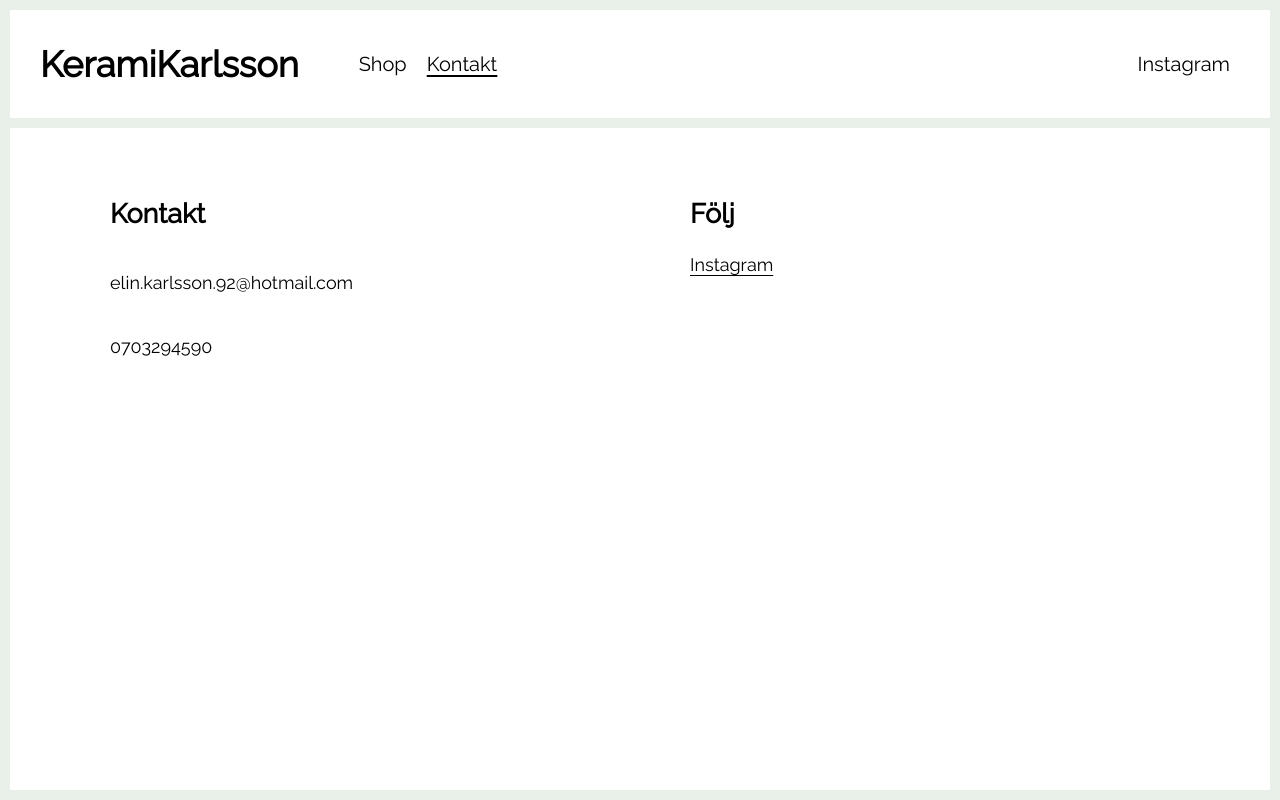
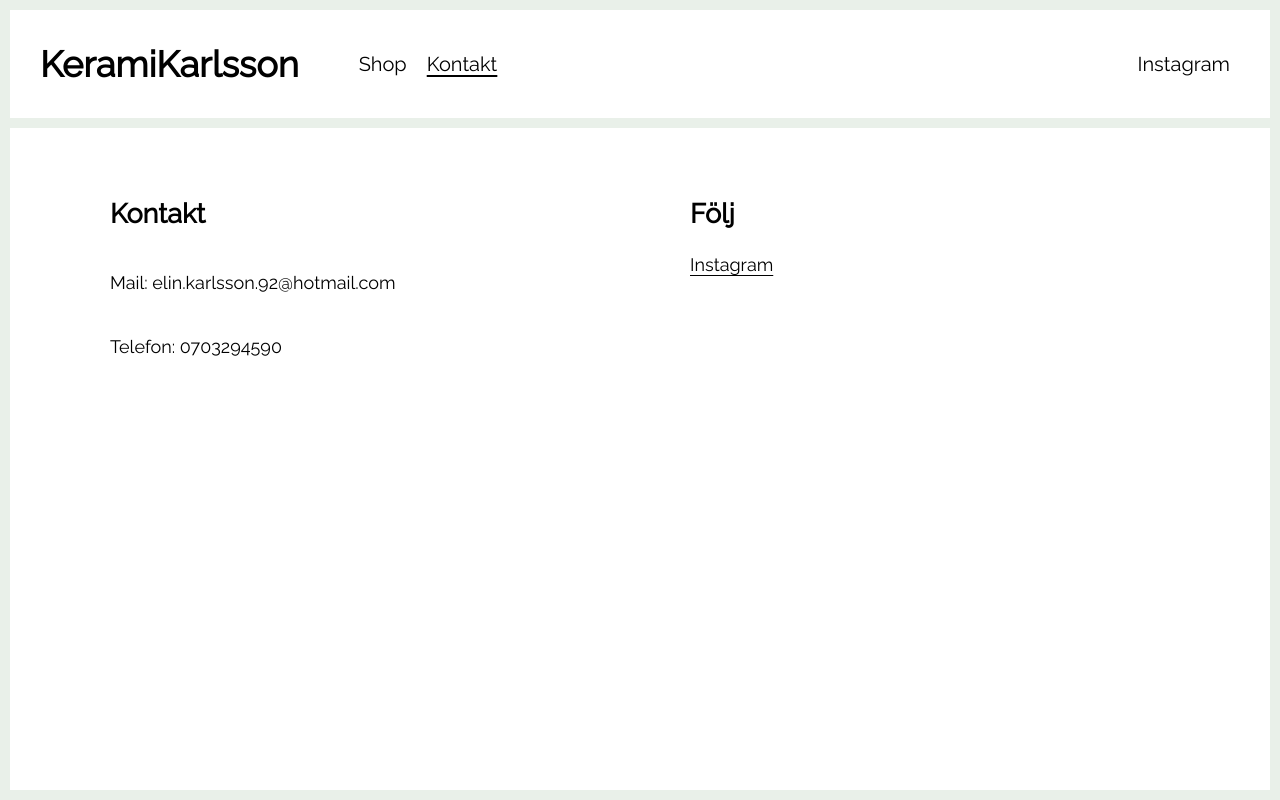
Before and after one commit to elinkarlsson/keramikarlsson, a React (Vite) app: page /kontakt in a window 1280 px wide. Built offline with nearby package versions, Linux system fonts and the light colour scheme.

Commit message:
Uppdaterat kontaktsidan.

```diff
--- a/src/Contact/Contact.tsx
+++ b/src/Contact/Contact.tsx
@@ -6,8 +6,8 @@ export default function Contact() {
       <div className="row">
         <div className="column">
           <h2>Kontakt</h2>
-          <p>elin.karlsson.92@hotmail.com</p>
-          <p>0703294590</p>
+          <p>Mail: elin.karlsson.92@hotmail.com</p>
+          <p>Telefon: 0703294590</p>
         </div>
         <div className="column">
           <h2>Följ</h2>
```
